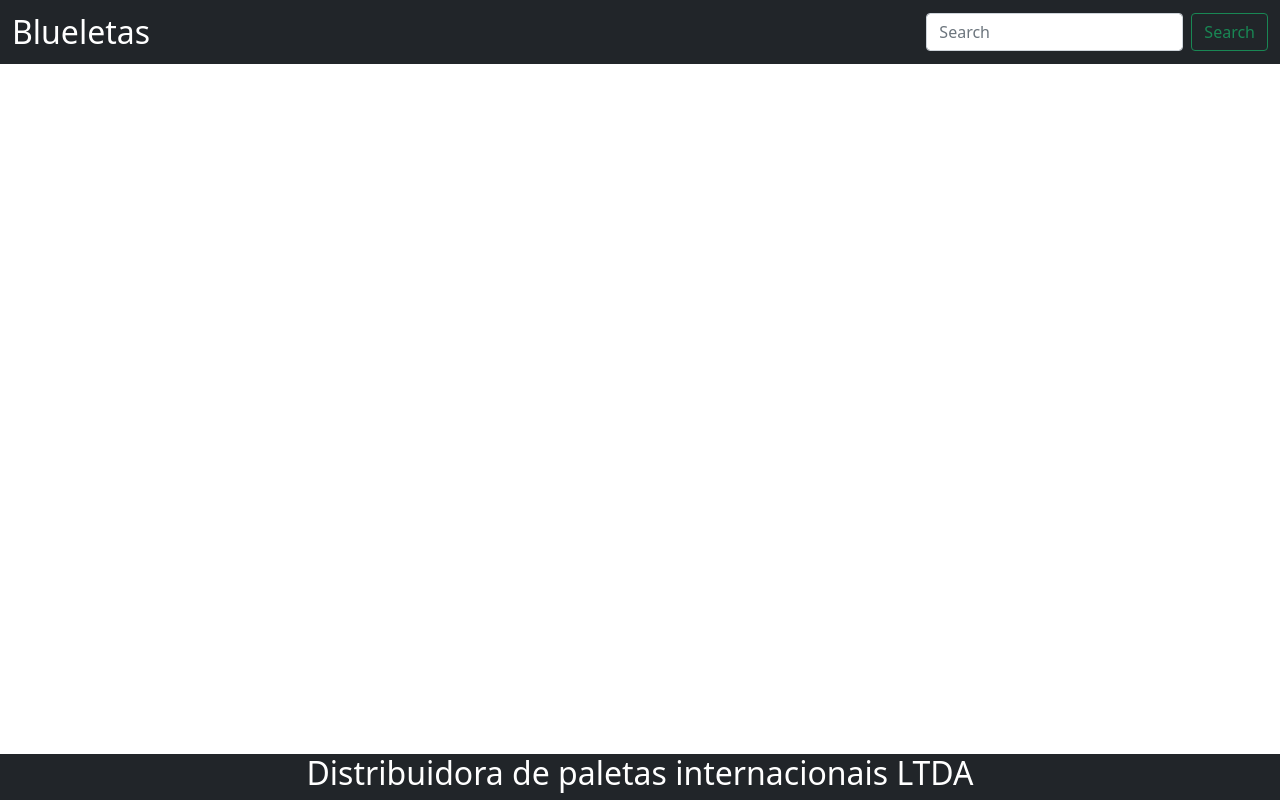
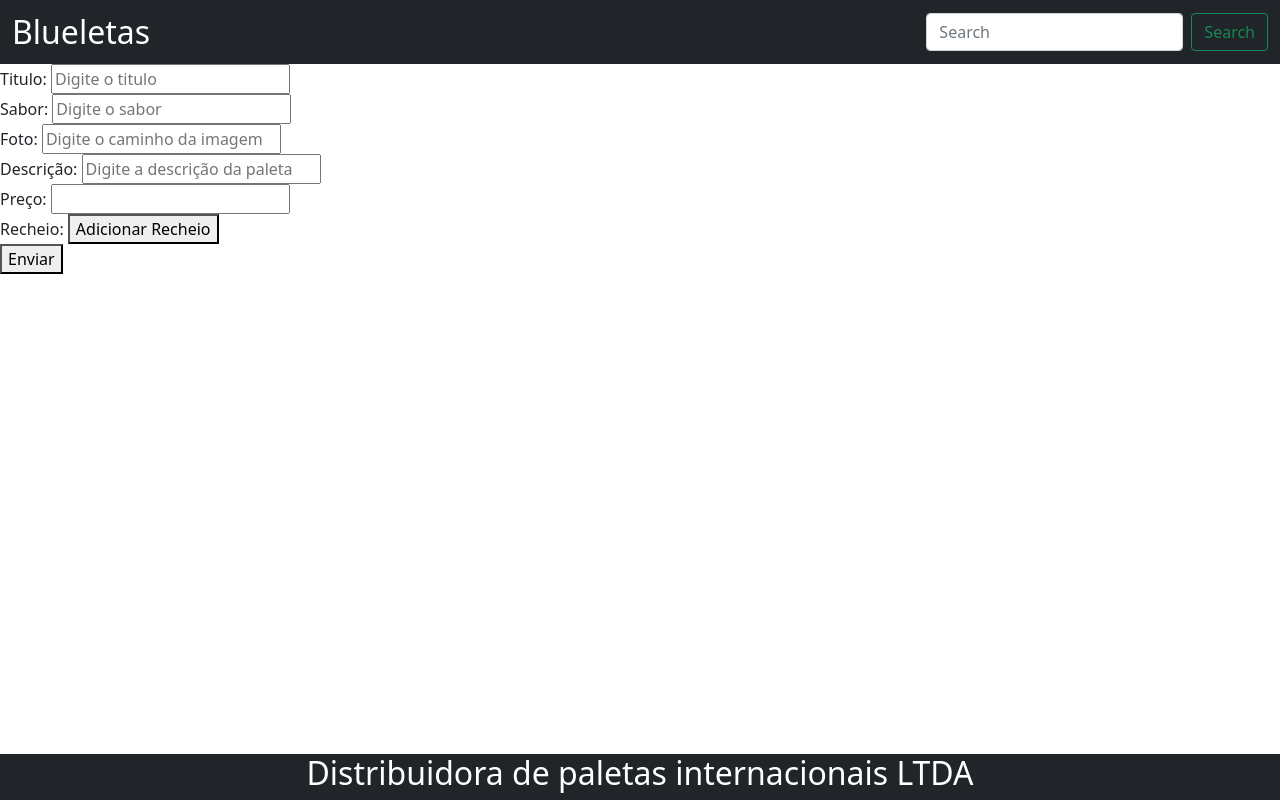
Before and after one commit to Leonardo-KF/C009-Revisao-React, a React (Create React App) app in the folder paletas/: page /update/1 in a window 1280 px wide. Built offline with nearby package versions, Linux system fonts and the light colour scheme.

Commit message:
create form and post request

```diff
--- a/paletas/src/index.tsx
+++ b/paletas/src/index.tsx
@@ -20,6 +20,7 @@ ReactDOM.render(
       <Routes>
         <Route path="/" element={<Home />} />
         <Route path="/create" element={<CreatedForm />} />
+        <Route path="/update/:id" element={<CreatedForm update={true} />} />
       </Routes>
     </BrowserRouter>
     <Footer/>
--- a/paletas/src/pages/createdForm/CreatedForm.tsx
+++ b/paletas/src/pages/createdForm/CreatedForm.tsx
@@ -1,40 +1,71 @@
-import React, { useState } from 'react'
+import React, { useState, useEffect } from 'react';
+import { paletaApi } from "../../services/paletaApi";
+
+type Infos = {
+    possuiRecheio: boolean,
+    recheio?: string,
+    titulo: string
+}
 
 type Paleta = {
     descricao: string,
     foto: string,
-    moreInfos: {
-        possuiRecheio: boolean,
-        recheio?: string,
-        titulo: string
-    },
+    moreInfos: Infos,
     preco: number,
     sabor: string,
 }
 
+type Update = {
+    update?: boolean,
+}
 
-export function CreatedForm() {
+
+export function CreatedForm(props: Update) {
     const [existeRecheio, setExisteRecheio] = useState<boolean>(false);
+
+    const [infos, setInfos] = useState<Infos>({
+        possuiRecheio: false,
+        recheio: "",
+        titulo: ""
+    });
+
     const [paleta, setPaleta] = useState<Paleta>({
         descricao: "",
         foto: "",
-        moreInfos: {
-            possuiRecheio: false,
-            titulo: ""
-        },
+        moreInfos: infos,
         preco: 0,
         sabor: "",
     });
 
-    function submitForm(event: React.FormEvent) {
+
+
+
+    useEffect(() => {
+        setPaleta({...paleta, moreInfos: infos});
+    }, [infos]);
+
+
+    function submitForm(event: React.FormEvent<HTMLFormElement>) {
        event.preventDefault();
 
+            /* outra opção para capturar os inputs
+            const paleta = {
+            descricao: event.currentTarget.descricao.value,
+            foto: event.currentTarget.imagem.value,
+            moreInfos: {
+                            possuiRecheio: event.currentTarget.descricao.value,
+                            recheio?: event.currentTarget.recheio.value,
+                            titulo: event.currentTarget.titulo.value
+                        },
+            preco: event.currentTarget.preco.value,
+            sabor: event.currentTarget.sabor.value,
 
-    //    const descricao =
-    //    const paleta = {
-    //        descricao:,
-    //    }
-        console.log("enviando...");
+            }
+            */
+            console.log(paleta);
+
+            paletaApi.postPaleta(paleta);
+
     }
 
     function AddRecheio(){
@@ -51,28 +82,28 @@ export function CreatedForm() {
         <form onSubmit={submitForm}>
             <div>
                 <span>Titulo: </span>
-                <input type="text" name="titulo" onChange={e => setPaleta((paleta))} placeholder="Digite o titulo"/>
+                <input type="text" name="titulo" onChange={e => setInfos({...infos, titulo: e.target.value})} placeholder="Digite o titulo"/>
             </div>
             <div>
                 <span>Sabor: </span>
-                <input type="text" placeholder="Digite o sabor" name="sabor"/>
+                <input type="text" onChange={e => setPaleta({...paleta, sabor: e.target.value})} placeholder="Digite o sabor" name="sabor"/>
             </div>
             <div>
                 <span>Foto: </span>
-                <input type="text" name="imagem" placeholder="Digite o caminho da imagem"/>
+                <input type="text" name="imagem" onChange={e => setPaleta({...paleta, foto: e.target.value})} placeholder="Digite o caminho da imagem"/>
             </div>
             <div>
                 <span>Descrição: </span>
-                <input type="text" name="descricao" placeholder="Digite a descrição da paleta"/>
+                <input type="text" name="descricao" onChange={e => setPaleta({...paleta, descricao: e.target.value})} placeholder="Digite a descrição da paleta"/>
             </div>
             <div>
                 <span>Preço: </span>
-                <input name="preco" type="number"></input>
+                <input name="preco" onChange={e => setPaleta({...paleta, preco: parseFloat(e.target.value)})} type="number" step="0.1"></input>
             </div>
             <div>
                 <span>Recheio: </span>
                 <button type="button" onClick={existeRecheio ? RemoveRecheio : AddRecheio}>{existeRecheio ? "Remover Recheio" : "Adicionar Recheio"}</button>
-                {existeRecheio ? <input name="recheio" type="text" placeholder="Digite o recheio"></input> : null}
+                {existeRecheio ? <input name="recheio" onChange={e => setInfos({...infos, recheio: e.target.value, possuiRecheio: true})} type="text" placeholder="Digite o recheio"></input> : null}
             </div>
             <button type="submit">Enviar</button>
         </form>
--- a/paletas/src/services/paletaApi.ts
+++ b/paletas/src/services/paletaApi.ts
@@ -2,6 +2,18 @@ import axios from "axios";
 
 axios.defaults.baseURL = "http://localhost:3001";
 axios.defaults.headers.post["Content-Type"] = "application/json";
+
+type Paleta = {
+  descricao: string;
+  foto: string;
+  moreInfos: {
+    possuiRecheio: boolean;
+    recheio?: string;
+    titulo: string;
+  };
+  preco: number;
+  sabor: string;
+};
 
 export const paletaApi = {
   getPaletas: async () => {
@@ -12,4 +24,22 @@ export const paletaApi = {
       alert(err);
     }
   },
+
+  postPaleta: async (paleta: Paleta) => {
+    try {
+      const req = await axios.post("/paletas/create-paleta", paleta);
+      return req.data;
+    } catch (err) {
+      alert(err);
+    }
+  },
+
+  findPaletaById: async (id: string) => {
+    try {
+      const req = await axios.get("/paletas/one-paleta/" + id);
+      return req.data;
+    } catch (err) {
+      alert(err);
+    }
+  },
 };
```
